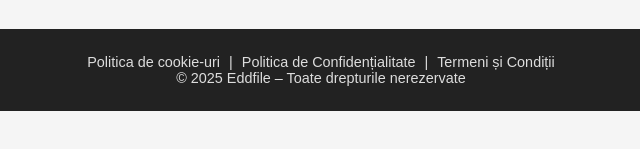
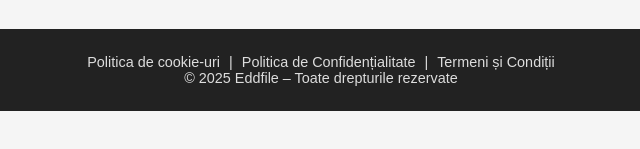
Before and after one commit to Eddfile/Flash-Global, a plain HTML site: page terms.html in a window 1280 px wide. Shown: the part 397-546 px from the top of the page, 319-959 px from the left. Drawn offline with Linux system fonts and the light colour scheme.

Commit message:
Update terms.html

```diff
--- a/terms.html
+++ b/terms.html
@@ -40,7 +40,7 @@
       <a href="terms.html">Termeni și Condiții</a>
     </div>
     <div class="copyright">
-      © 2025 Eddfile – Toate drepturile nerezervate
+      © 2025 Eddfile – Toate drepturile rezervate
     </div>
   </footer>
 
```
